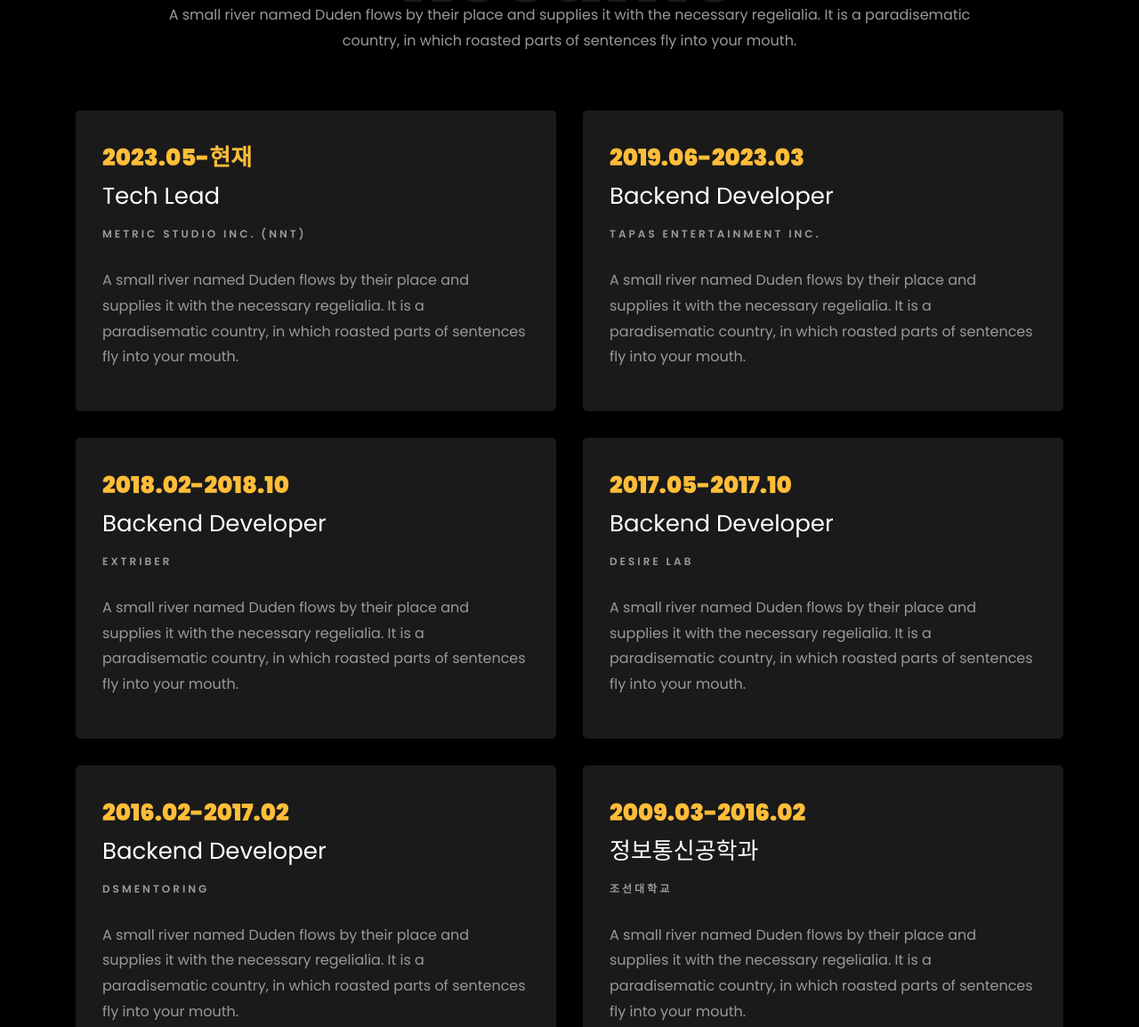
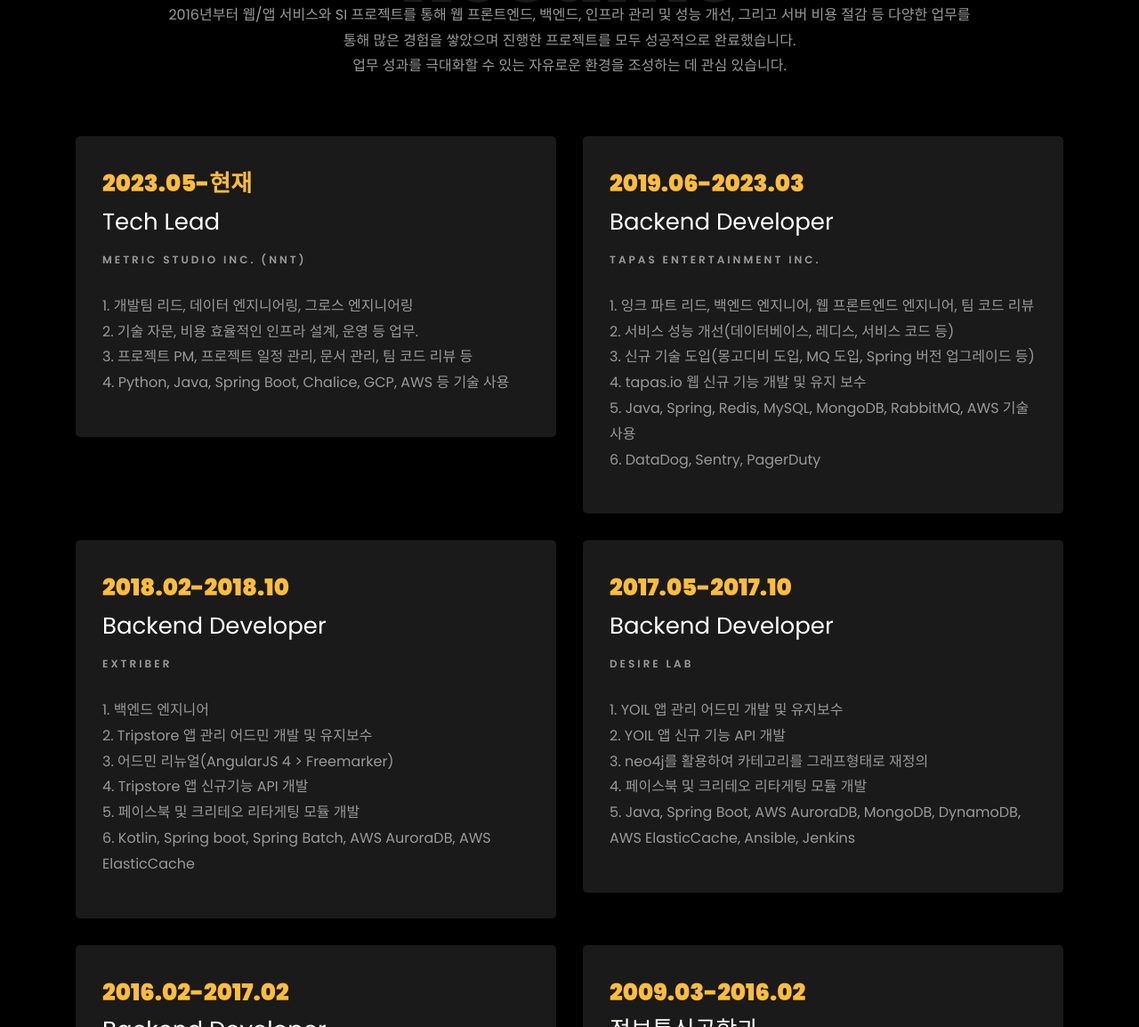
Before and after one commit to hwangrolee/hwangro.github.io, a plain HTML site: page index.html in a window 1280 px wide. Shown: the part 1646-2800 px from the top of the page at 89% size. Drawn offline with Linux system fonts and the light colour scheme; files whose address does not match are found by name.

Commit message:
Update index.html

```diff
--- a/index.html
+++ b/index.html
@@ -1,7 +1,7 @@
 <!DOCTYPE html>
 <html lang="en">
   <head>
-    <title>Clark - Free Bootstrap 4 Template by Colorlib</title>
+    <title>이황로의 포트폴리오</title>
     <meta charset="utf-8">
     <meta name="viewport" content="width=device-width, initial-scale=1, shrink-to-fit=no">
 
@@ -27,7 +27,7 @@
 
     <nav class="navbar navbar-expand-lg navbar-dark ftco_navbar ftco-navbar-light site-navbar-target" id="ftco-navbar">
 	    <div class="container">
-	      <a class="navbar-brand" href="index.html">Clark</a>
+	      <a class="navbar-brand" href="index.html">Lee Hwangro</a>
 	      <button class="navbar-toggler js-fh5co-nav-toggle fh5co-nav-toggle" type="button" data-toggle="collapse" data-target="#ftco-nav" aria-controls="ftco-nav" aria-expanded="false" aria-label="Toggle navigation">
 	        <span class="oi oi-menu"></span> Menu
 	      </button>
@@ -39,7 +39,7 @@
 	          <li class="nav-item"><a href="#resume-section" class="nav-link"><span>Resume</span></a></li>
 	          <li class="nav-item"><a href="#services-section" class="nav-link"><span>Services</span></a></li>
 	          <li class="nav-item"><a href="#skills-section" class="nav-link"><span>Skills</span></a></li>
-	          <li class="nav-item"><a href="#projects-section" class="nav-link"><span>Projects</span></a></li>
+	          <!-- <li class="nav-item"><a href="#projects-section" class="nav-link"><span>Projects</span></a></li> -->
 	          <li class="nav-item"><a href="#blog-section" class="nav-link"><span>My Blog</span></a></li>
 	          <li class="nav-item"><a href="#contact-section" class="nav-link"><span>Contact</span></a></li>
 	        </ul>
@@ -103,7 +103,7 @@
 		          	<h1 class="big">About</h1>
 		            <h2 class="mb-4">About Me</h2>
 		            <p>I enjoy creating services, improving them, and growing together.</p>
-					<p>나는 서비스를 만들고, 개선하고, 함께 성장하는 것을 좋아합니다.</p>
+					<p>저는 서비스를 만들고, 개선하고, 함께 성장하는 것을 좋아합니다.</p>
 		            <ul class="about-info mt-4 px-md-0 px-2">
 		            	<li class="d-flex"><span>Name:</span> <span>이황로(Lee Hwangro)</span></li>
 		            	<li class="d-flex"><span>Date of birth:</span> <span>April 19, 1990</span></li>
@@ -115,8 +115,8 @@
 	          <div class="counter-wrap ftco-animate d-flex mt-md-3">
               <div class="text">
               	<p class="mb-4">
-	                <span class="number" data-number="120">0</span>
-	                <span>Project complete</span>
+	                <span class="number" data-number="8">0</span>년
+	                <span>경력(2016.02~현재)</span>
                 </p>
                 <p><a href="#" class="btn btn-primary py-3 px-3">Download CV</a></p>
               </div>
@@ -132,7 +132,7 @@
           <div class="col-md-10 heading-section text-center ftco-animate">
           	<h1 class="big big-2">Resume</h1>
             <h2 class="mb-4">Resume</h2>
-            <p>A small river named Duden flows by their place and supplies it with the necessary regelialia. It is a paradisematic country, in which roasted parts of sentences fly into your mouth.</p>
+            <p>2016년부터 웹/앱 서비스와 SI 프로젝트를 통해 웹 프론트엔드, 백엔드, 인프라 관리 및 성능 개선, 그리고 서버 비용 절감 등 다양한 업무를 통해 많은 경험을 쌓았으며 진행한 프로젝트를 모두 성공적으로 완료했습니다.<br>업무 성과를 극대화할 수 있는 자유로운 환경을 조성하는 데 관심 있습니다.</p>
           </div>
         </div>
     		<div class="row">
@@ -141,7 +141,12 @@
     					<span class="date">2023.05-현재</span>
     					<h2>Tech Lead</h2>
     					<span class="position">Metric Studio Inc. (NNT)</span>
-    					<p class="mt-4">A small river named Duden flows by their place and supplies it with the necessary regelialia. It is a paradisematic country, in which roasted parts of sentences fly into your mouth.</p>
+    					<p class="mt-4">
+							1. 개발팀 리드, 데이터 엔지니어링, 그로스 엔지니어링<br>
+							2. 기술 자문, 비용 효율적인 인프라 설계, 운영 등 업무.<br>
+							3. 프로젝트 PM, 프로젝트 일정 관리, 문서 관리, 팀 코드 리뷰 등<br>
+							4. Python, Java, Spring Boot, Chalice, GCP, AWS 등 기술 사용
+						</p>
     				</div>
 				</div>
 				<div class="col-md-6">
@@ -149,7 +154,14 @@
     					<span class="date">2019.06-2023.03</span>
     					<h2>Backend Developer</h2>
     					<span class="position">Tapas Entertainment Inc.</span>
-    					<p class="mt-4">A small river named Duden flows by their place and supplies it with the necessary regelialia. It is a paradisematic country, in which roasted parts of sentences fly into your mouth.</p>
+    					<p class="mt-4">
+							1. 잉크 파트 리드, 백엔드 엔지니어, 웹 프론트엔드 엔지니어, 팀 코드 리뷰<br>
+							2. 서비스 성능 개선(데이터베이스, 레디스, 서비스 코드 등)<br>
+							3. 신규 기술 도입(몽고디비 도입, MQ 도입, Spring 버전 업그레이드 등)<br>
+							4. tapas.io 웹 신규 기능 개발 및 유지 보수<br>
+							5. Java, Spring, Redis, MySQL, MongoDB, RabbitMQ, AWS 기술 사용<br>
+							6. DataDog, Sentry, PagerDuty
+						</p>
     				</div>
 				</div>
 				<div class="col-md-6">
@@ -157,7 +169,14 @@
     					<span class="date">2018.02-2018.10</span>
     					<h2>Backend Developer</h2>
     					<span class="position">Extriber</span>
-    					<p class="mt-4">A small river named Duden flows by their place and supplies it with the necessary regelialia. It is a paradisematic country, in which roasted parts of sentences fly into your mouth.</p>
+    					<p class="mt-4">
+							1. 백엔드 엔지니어<br>
+							2. Tripstore 앱 관리 어드민 개발 및 유지보수<br>
+							3. 어드민 리뉴얼(AngularJS 4 > Freemarker)<br>
+							4. Tripstore 앱 신규기능 API 개발<br>
+							5. 페이스북 및 크리테오 리타게팅 모듈 개발<br>
+							6. Kotlin, Spring boot, Spring Batch, AWS AuroraDB, AWS ElasticCache
+						</p>
     				</div>
     			</div>
     			<div class="col-md-6">
@@ -165,7 +184,13 @@
     					<span class="date">2017.05-2017.10</span>
     					<h2>Backend Developer</h2>
     					<span class="position">Desire Lab</span>
-    					<p class="mt-4">A small river named Duden flows by their place and supplies it with the necessary regelialia. It is a paradisematic country, in which roasted parts of sentences fly into your mouth.</p>
+    					<p class="mt-4">
+							1. YOIL 앱 관리 어드민 개발 및 유지보수<br>
+							2. YOIL 앱 신규 기능 API 개발<br>
+							3. neo4j를 활용하여 카테고리를 그래프형태로 재정의<br>
+							4. 페이스북 및 크리테오 리타게팅 모듈 개발<br>
+							5. Java, Spring Boot, AWS AuroraDB, MongoDB, DynamoDB, AWS ElasticCache, Ansible, Jenkins<br>
+						</p>
     				</div>
 				</div>
 				<div class="col-md-6">
@@ -173,7 +198,13 @@
     					<span class="date">2016.02-2017.02</span>
     					<h2>Backend Developer</h2>
     					<span class="position">DSMentoring</span>
-    					<p class="mt-4">A small river named Duden flows by their place and supplies it with the necessary regelialia. It is a paradisematic country, in which roasted parts of sentences fly into your mouth.</p>
+    					<p class="mt-4">
+							1. LDAP 성능관리 솔루션 개발<br>
+							2. 대부분의 CRUD 개발, 프론트엔드 개발<br>
+							3. Websocket로 실시간 모니터링 데이터 통신<br>
+							4. D3를 이용하여 실시간 모니터링 뷰 구현<br>
+							5. Spring Framework, AngularJS, MariaDB, Redis
+						</p>
     				</div>
 				</div>
 				<div class="col-md-6">
@@ -181,7 +212,9 @@
     					<span class="date">2009.03-2016.02</span>
     					<h2>정보통신공학과</h2>
     					<span class="position">조선대학교</span>
-    					<p class="mt-4">A small river named Duden flows by their place and supplies it with the necessary regelialia. It is a paradisematic country, in which roasted parts of sentences fly into your mouth.</p>
+    					<p class="mt-4">
+							1. 삼성소프트웨어 멤버십 24-2기
+						</p>
     				</div>
     			</div>
     		</div>
@@ -199,7 +232,7 @@
           <div class="col-md-12 heading-section text-center ftco-animate">
           	<h1 class="big big-2">Services</h1>
             <h2 class="mb-4">Services</h2>
-            <p>Far far away, behind the word mountains, far from the countries Vokalia and Consonantia</p>
+            <!-- <p>Far far away, behind the word mountains, far from the countries Vokalia and Consonantia</p> -->
           </div>
         </div>
     		<div class="row">
@@ -314,7 +347,7 @@
 					</div>
 					<div class="col-md-6 animate-box">
 						<div class="progress-wrap ftco-animate">
-							<h3>Frontend<br>👉 HTML5, CSS3, Javascript, Webpack, ReactJS, NextJS, JQuery</h3>
+							<h3>Frontend<br>👉 HTML5, CSS3, Javascript, Webpack, ReactJS, NextJS, JQuery, Thymeleaf</h3>
 							<!-- <div class="progress">
 							 	<div class="progress-bar color-4" role="progressbar" aria-valuenow="90"
 							  	aria-valuemin="0" aria-valuemax="100" style="width:90%">
@@ -336,7 +369,7 @@
 					</div>
 					<div class="col-md-6 animate-box">
 						<div class="progress-wrap ftco-animate">
-							<h3>ETC<br>👉 Cost Optimization, Serverless, Tableau, Looker Studio</h3>
+							<h3>ETC<br>👉 Server Performance Optimization, Cost Optimization, Serverless, Tableau, Looker Studio</h3>
 							<!-- <div class="progress">
 							 	<div class="progress-bar color-6" role="progressbar" aria-valuenow="80"
 							  	aria-valuemin="0" aria-valuemax="100" style="width:80%">
@@ -588,7 +621,7 @@
           </div>
         </div>
 
-        <div class="row no-gutters block-9">
+        <!-- <div class="row no-gutters block-9">
           <div class="col-md-6 order-md-last d-flex">
             <form action="#" class="bg-light p-4 p-md-5 contact-form">
               <div class="form-group">
@@ -607,13 +640,11 @@
                 <input type="submit" value="Send Message" class="btn btn-primary py-3 px-5">
               </div>
             </form>
-
           </div>
-
           <div class="col-md-6 d-flex">
           	<div class="img" style="background-image: url(images/about.jpg);"></div>
           </div>
-        </div>
+        </div> -->
       </div>
     </section>
 
@@ -639,7 +670,7 @@
                 <li><a href="#"><span class="icon-long-arrow-right mr-2"></span>Home</a></li>
                 <li><a href="#"><span class="icon-long-arrow-right mr-2"></span>About</a></li>
                 <li><a href="#"><span class="icon-long-arrow-right mr-2"></span>Services</a></li>
-                <li><a href="#"><span class="icon-long-arrow-right mr-2"></span>Projects</a></li>
+                <!-- <li><a href="#"><span class="icon-long-arrow-right mr-2"></span>Projects</a></li> -->
                 <li><a href="#"><span class="icon-long-arrow-right mr-2"></span>Contact</a></li>
               </ul>
             </div>
@@ -648,7 +679,7 @@
              <div class="ftco-footer-widget mb-4">
               <h2 class="ftco-heading-2">Services</h2>
               <ul class="list-unstyled">
-                <li><a href="#"><span class="icon-long-arrow-right mr-2"></span>Web Design</a></li>
+                <li><a href="#"><span class="icon-long-arrow-right mr-2"></span>Backend Development</a></li>
                 <li><a href="#"><span class="icon-long-arrow-right mr-2"></span>Web Development</a></li>
                 <li><a href="#"><span class="icon-long-arrow-right mr-2"></span>Business Strategy</a></li>
                 <li><a href="#"><span class="icon-long-arrow-right mr-2"></span>Data Analysis</a></li>
```
Lines whose indentation alone changed are shown as unchanged.
